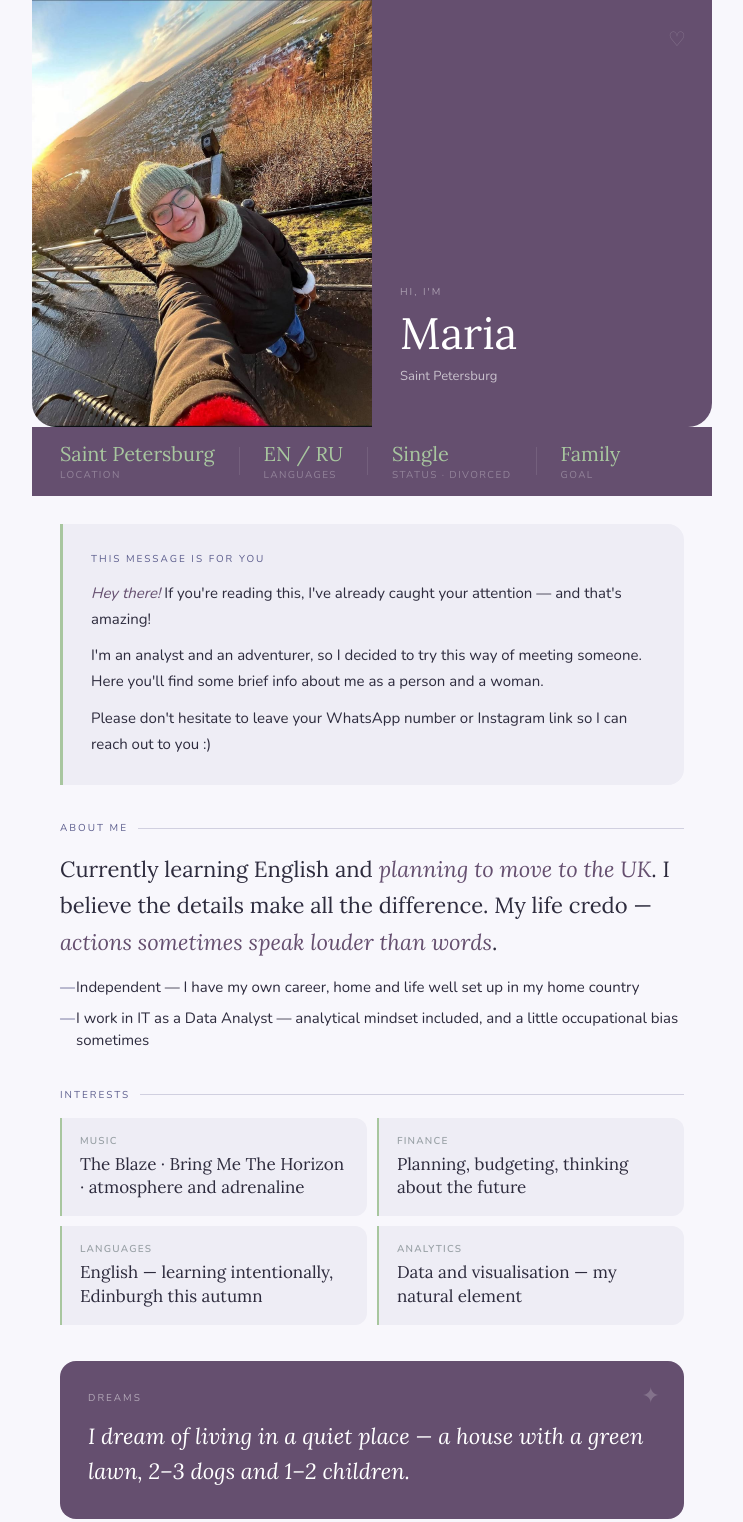
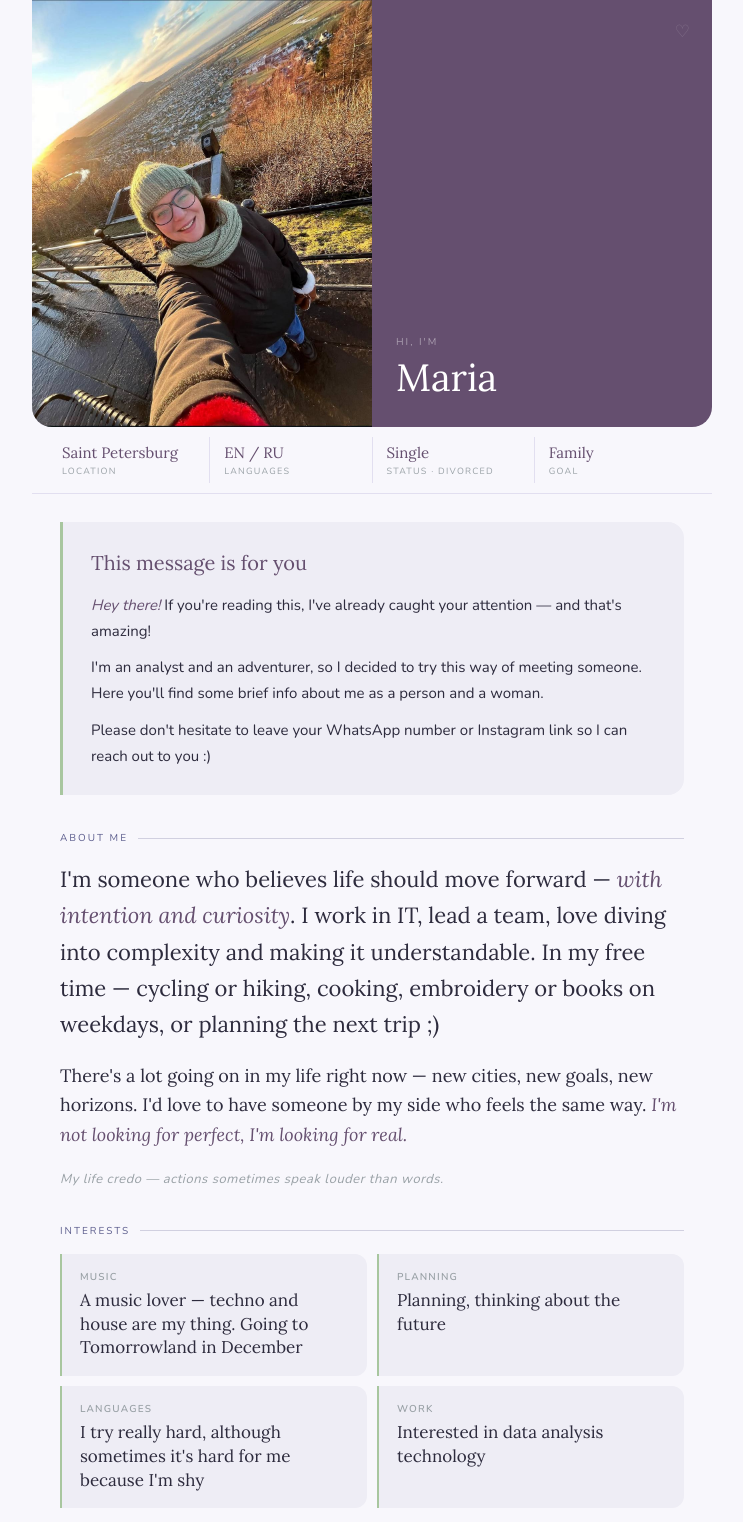
Before and after one commit to MariaSwan25/about-me, a plain HTML site: page index.html in a window 1280 px wide. Shown: the top 1522 px of the page, without its empty margins (268-1011 px from the left). Drawn offline with nearby package versions, Linux system fonts and the light colour scheme.

Commit message:
Redesign hero, strip, welcome block and content updates
- Hero block smaller and lighter (260px, less padding, no duplicate city)
- Strip redesigned: light background with thin elegant dividers
- Welcome block title larger (Lora serif heading)
- About me text fully rewritten in English
- Interest cards updated (music/planning/languages/work)
- Removed Work section

Co-Authored-By: Claude Sonnet 4.6 <noreply@anthropic.com>

```diff
--- a/index.html
+++ b/index.html
@@ -28,7 +28,7 @@
   @keyframes fadeIn { from { opacity: 0; transform: translateY(14px); } to { opacity: 1; transform: none; } }
 
   /* HERO */
-  .hero { display: grid; grid-template-columns: 1fr 1fr; min-height: 340px; border-radius: 0 0 24px 24px; overflow: hidden; }
+  .hero { display: grid; grid-template-columns: 1fr 1fr; min-height: 260px; border-radius: 0 0 20px 20px; overflow: hidden; }
   .hero-photo {
     background: var(--rose-light);
     display: flex; align-items: center; justify-content: center;
@@ -37,30 +37,30 @@
   .photo-placeholder {
     display: flex; flex-direction: column; align-items: center; justify-content: center;
     gap: 10px; color: var(--rose); opacity: 0.6; font-size: 11px;
-    letter-spacing: 0.1em; text-transform: uppercase; height: 340px; width: 100%;
+    letter-spacing: 0.1em; text-transform: uppercase; height: 260px; width: 100%;
   }
   .photo-placeholder svg { width: 44px; height: 44px; stroke: var(--rose); }
   .hero-intro {
     background: var(--rose-deep);
-    padding: 40px 28px;
+    padding: 24px 24px 28px;
     display: flex; flex-direction: column; justify-content: flex-end;
     position: relative;
   }
   .hero-intro::before {
     content: '♡';
-    position: absolute; top: 26px; right: 26px;
-    font-size: 20px; color: rgba(255,255,255,0.2);
+    position: absolute; top: 20px; right: 22px;
+    font-size: 17px; color: rgba(255,255,255,0.18);
   }
-  .hero-label { font-size: 10px; letter-spacing: 0.2em; text-transform: uppercase; color: rgba(255,255,255,0.45); margin-bottom: 10px; }
-  .hero-name { font-family: 'Lora', serif; font-size: 44px; font-weight: 300; line-height: 1.1; color: #fff; margin-bottom: 8px; }
+  .hero-label { font-size: 10px; letter-spacing: 0.2em; text-transform: uppercase; color: rgba(255,255,255,0.45); margin-bottom: 8px; }
+  .hero-name { font-family: 'Lora', serif; font-size: 38px; font-weight: 300; line-height: 1.1; color: #fff; }
   .hero-title { font-size: 13px; color: rgba(255,255,255,0.65); line-height: 1.6; font-weight: 300; }
 
   /* STRIP */
-  .strip { background: var(--rose-deep); padding: 14px 28px; display: flex; gap: 24px; align-items: center; }
-  .strip-item { display: flex; flex-direction: column; gap: 2px; }
-  .strip-val { font-family: 'Lora', serif; font-size: 20px; font-weight: 300; color: var(--rose-mid); }
-  .strip-key { font-size: 10px; letter-spacing: 0.14em; text-transform: uppercase; color: rgba(255,255,255,0.3); }
-  .strip-div { width: 1px; height: 28px; background: rgba(255,255,255,0.1); }
+  .strip { background: var(--cream); padding: 0 16px; display: flex; border-bottom: 1px solid var(--rose-light); }
+  .strip-item { display: flex; flex-direction: column; gap: 3px; padding: 16px 14px; flex: 1; }
+  .strip-val { font-family: 'Lora', serif; font-size: 15px; font-weight: 400; color: var(--rose-deep); }
+  .strip-key { font-size: 9px; letter-spacing: 0.14em; text-transform: uppercase; color: var(--muted); }
+  .strip-div { width: 1px; background: var(--rose-light); align-self: stretch; margin: 10px 0; }
 
   /* SECTIONS */
   .section { padding: 36px 28px 0; }
@@ -144,11 +144,12 @@
 
   /* WELCOME */
   .welcome-block {
-    margin: 28px 28px 0; padding: 28px;
+    margin: 28px 28px 0; padding: 28px 28px 26px;
     background: var(--light);
     border-left: 3px solid var(--rose-mid);
     border-radius: 0 16px 16px 0;
   }
+  .welcome-title { font-family: 'Lora', serif; font-size: 20px; font-weight: 400; color: var(--rose-deep); margin-bottom: 16px; line-height: 1.3; }
   .welcome-block p { font-size: 15px; line-height: 1.75; color: var(--ink); }
   .welcome-block p + p { margin-top: 10px; }
   .welcome-block em { color: var(--rose-deep); font-style: italic; }
@@ -242,11 +243,11 @@
     .hero-title { font-size: 15px; }
 
     /* Strip — wrap into 2x2 */
-    .strip { flex-wrap: wrap; gap: 0; padding: 0; }
-    .strip-item { width: 50%; padding: 16px 20px; }
+    .strip { flex-wrap: wrap; gap: 0; padding: 0 8px; }
+    .strip-item { width: 50%; padding: 14px 12px; }
     .strip-div { display: none; }
-    .strip-val { font-size: 20px; }
-    .strip-key { font-size: 11px; }
+    .strip-val { font-size: 14px; }
+    .strip-key { font-size: 10px; }
 
     /* Welcome block */
     .welcome-block { margin: 16px 16px 0; padding: 20px; }
@@ -307,7 +308,6 @@
     <div class="hero-intro">
       <div class="hero-label">Hi, I'm</div>
       <div class="hero-name">Maria</div>
-      <div class="hero-title">Saint Petersburg</div>
     </div>
   </div>
 
@@ -336,7 +336,7 @@
 
   <!-- WELCOME -->
   <div class="welcome-block">
-    <div style="font-size:10px;letter-spacing:0.2em;text-transform:uppercase;color:var(--rose);margin-bottom:14px;">This message is for you</div>
+    <div class="welcome-title">This message is for you</div>
     <p><em>Hey there!</em> If you're reading this, I've already caught your attention — and that's amazing!</p>
     <p>I'm an analyst and an adventurer, so I decided to try this way of meeting someone. Here you'll find some brief info about me as a person and a woman.</p>
     <p>Please don't hesitate to leave your WhatsApp number or Instagram link so I can reach out to you :)</p>
@@ -346,12 +346,12 @@
   <div class="section">
     <div class="section-label">About me</div>
     <div class="about-text">
-      Currently learning English and <em>planning to move to the UK</em>. I believe the details make all the difference. My life credo — <em>actions sometimes speak louder than words</em>.
+      I'm someone who believes life should move forward — <em>with intention and curiosity</em>. I work in IT, lead a team, love diving into complexity and making it understandable. In my free time — cycling or hiking, cooking, embroidery or books on weekdays, or planning the next trip ;)
     </div>
-    <ul class="strengths-list">
-      <li>Independent — I have my own career, home and life well set up in my home country</li>
-      <li>I work in IT as a Data Analyst — analytical mindset included, and a little occupational bias sometimes</li>
-    </ul>
+    <div class="about-text" style="margin-top:18px;font-size:18px;">
+      There's a lot going on in my life right now — new cities, new goals, new horizons. I'd love to have someone by my side who feels the same way. <em>I'm not looking for perfect, I'm looking for real.</em>
+    </div>
+    <div style="margin-top:20px;font-size:13px;color:var(--muted);letter-spacing:0.04em;font-style:italic;">My life credo — actions sometimes speak louder than words.</div>
   </div>
 
   <!-- INTERESTS -->
@@ -360,19 +360,19 @@
     <div class="interests-grid">
       <div class="interest-card">
         <h4>Music</h4>
-        <p>The Blaze · Bring Me The Horizon · atmosphere and adrenaline</p>
+        <p>A music lover — techno and house are my thing. Going to Tomorrowland in December</p>
       </div>
       <div class="interest-card">
-        <h4>Finance</h4>
-        <p>Planning, budgeting, thinking about the future</p>
+        <h4>Planning</h4>
+        <p>Planning, thinking about the future</p>
       </div>
       <div class="interest-card">
         <h4>Languages</h4>
-        <p>English — learning intentionally, Edinburgh this autumn</p>
+        <p>I try really hard, although sometimes it's hard for me because I'm shy</p>
       </div>
       <div class="interest-card">
-        <h4>Analytics</h4>
-        <p>Data and visualisation — my natural element</p>
+        <h4>Work</h4>
+        <p>Interested in data analysis technology</p>
       </div>
     </div>
   </div>
@@ -418,18 +418,6 @@
       <span class="quality-tag">Rationality</span>
       <span class="quality-tag">Responsibility</span>
       <span class="quality-tag">Care</span>
-    </div>
-  </div>
-
-  <!-- WORK — минимально -->
-  <div class="section">
-    <div class="section-label">Work</div>
-    <div class="work-line">
-      <div class="work-icon">◈</div>
-      <div class="work-text">
-        Team Lead in IT<br>
-        <span>Data Analytics · Financial Sector</span>
-      </div>
     </div>
   </div>
 
```
